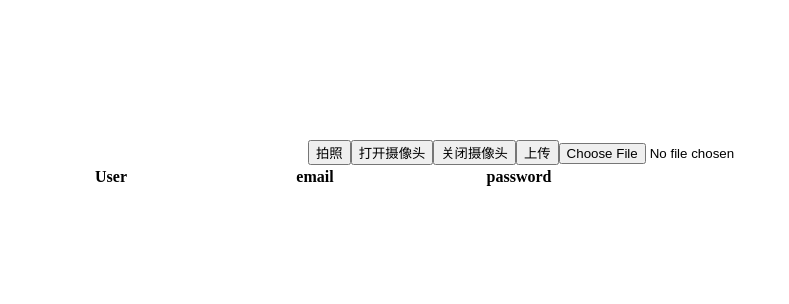
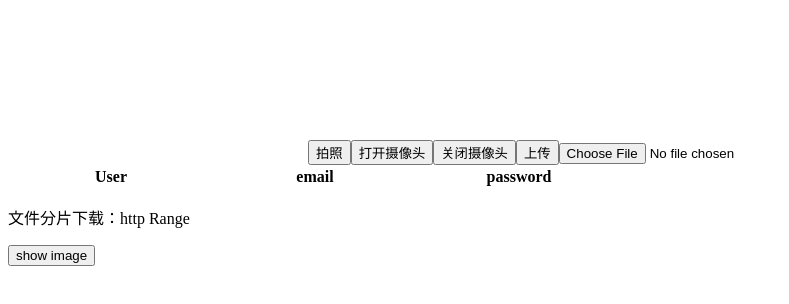
Before and after one commit to wwELi/blank-paper, a website: page views/index.html in a window 1280 px wide. Shown: the whole page, without its empty margins (0-789 px from the left). Drawn offline with Linux system fonts and the light colour scheme; no server answers.

Commit message:
使用http range 实现大文件分片下载

```diff
--- a/views/index.html
+++ b/views/index.html
@@ -32,6 +32,9 @@
         <button onclick="upload()">上传</button>
         <input type="file" accept=".png" id="chooseFile">
       </table>
+
+      <p>文件分片下载：http Range</p>
+      <button onclick="showImage()">show image</button>
 </body>
 <script src="./index.js"></script>
 <script>
--- a/views/index.js
+++ b/views/index.js
@@ -46,3 +46,68 @@ chooseFile.addEventListener('change', (evt) => {
     imageBlob = evt.target.files[0];
     upload();
 })
+
+function showImage() {
+
+
+
+    // fetch('/api/file', { method: 'GET', responseType: 'blob',headers: { Range: 'bytes=0-' } }).then((res) => {
+    //     res.blob().then((blob) => {
+    //         console.log(blob)
+    //         const url = URL.createObjectURL(blob)
+    //         const image = new Image(500);
+    //         image.src = url;
+    //         document.body.appendChild(image);
+
+    //     })
+    // })
+
+    getBigFile('/api/file').then((buffers) => {
+        // console.log('--', buffers)
+        const blob = new Blob([buffers])
+        const url = URL.createObjectURL(blob)
+        const image = new Image(500);
+            image.src = url;
+            document.body.appendChild(image);
+    })
+    async function getBigFile(url) {
+        const unit = 1024 * 20;
+        let baseByteLength = unit;
+        const res = await fetch(url, { method: 'GET', headers: { Range: `bytes=0-${baseByteLength}` }});
+        if (res.status === 200) {
+            return res.blob();
+        }
+
+        if (res.status !== 206) {
+            return;
+        }
+        const firstUtilArray = await res.arrayBuffer();
+        const contentRange = res.headers.get('Content-Range');
+        const size = Number(contentRange.match(/\/(\d+)$/)[1]);
+        const promises = [];
+        let flag = true;
+
+        while(flag) {
+            const start = baseByteLength + 1;
+            baseByteLength = start + unit;
+            promises.push(fetch(url, { method: 'GET', headers: { Range: `bytes=${start}-${baseByteLength}`}}).then(n => n.arrayBuffer()));
+            if (baseByteLength > size) {
+                flag = false;
+            }
+        }
+
+        const buffer = new Uint8Array(size)
+
+        buffer.set(new Uint8Array(firstUtilArray), 0);
+
+        const arrs = await Promise.all(promises);
+
+        arrs.reduce((prevLen, b8) => {
+            buffer.set(new Uint8Array(b8), prevLen)
+            return b8.byteLength + prevLen;
+        }, firstUtilArray.byteLength);
+
+        return buffer
+        // return firstUtilArray;
+    }
+}
```
Also changed, not shown: app.js (+6 -4 lines), src/routes/file.js (added, +10 -0 lines), views/140147-d117dfa7-5aa3-834a-4f72-07b895865b85.jpg (added), views/iteration.png (added).
